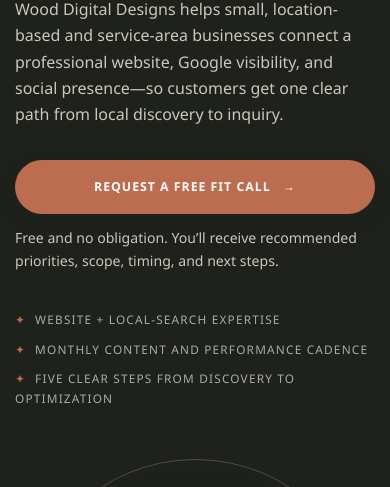
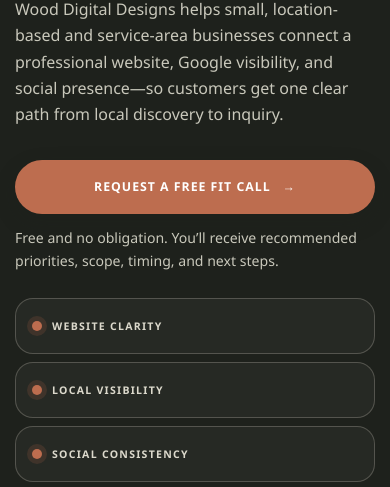
Before and after one commit to zachwood222/WoodDigitalDesigns, a website: page public/index.html in a window 390 px wide. Shown: the part 1099-1586 px from the top of the page. Drawn offline with Linux system fonts and the light colour scheme.

Commit message:
Add hero focus stats row

```diff
--- a/public/index.html
+++ b/public/index.html
@@ -37,7 +37,7 @@
     <section class="hero section">
       <div class="orb orb-one" aria-hidden="true"></div><div class="orb orb-two" aria-hidden="true"></div>
       <div class="container hero-grid">
-        <div class="hero-copy reveal"><p class="eyebrow">Connected digital growth for local businesses</p><h1>Websites and local search built to turn nearby attention into inquiries.</h1><p class="hero-text">Wood Digital Designs helps small, location-based and service-area businesses connect a professional website, Google visibility, and social presence—so customers get one clear path from local discovery to inquiry.</p><div class="button-row"><a class="button primary" href="#contact">Request a free fit call <span aria-hidden="true">→</span></a></div><p class="hero-reassurance">Free and no obligation. You’ll receive recommended priorities, scope, timing, and next steps.</p><ul class="hero-points"><li>Website + local-search expertise</li><li>Monthly content and performance cadence</li><li>Five clear steps from discovery to optimization</li></ul></div>
+        <div class="hero-copy reveal"><p class="eyebrow">Connected digital growth for local businesses</p><h1>Websites and local search built to turn nearby attention into inquiries.</h1><p class="hero-text">Wood Digital Designs helps small, location-based and service-area businesses connect a professional website, Google visibility, and social presence—so customers get one clear path from local discovery to inquiry.</p><div class="button-row"><a class="button primary" href="#contact">Request a free fit call <span aria-hidden="true">→</span></a></div><p class="hero-reassurance">Free and no obligation. You’ll receive recommended priorities, scope, timing, and next steps.</p><div class="hero-pulse" aria-label="Digital presence focus areas"><span><i aria-hidden="true"></i>Website clarity</span><span><i aria-hidden="true"></i>Local visibility</span><span><i aria-hidden="true"></i>Social consistency</span><span><i aria-hidden="true"></i>Inquiry path</span></div><ul class="hero-points"><li>Website + local-search expertise</li><li>Monthly content and performance cadence</li><li>Five clear steps from discovery to optimization</li></ul></div>
         <div class="hero-visual reveal" data-parallax="0.08"><span class="visual-label">Your connected digital presence</span><img src="/assets/wood-digital-designs-logo.webp" alt="Wood Digital Designs" width="1536" height="1536"><div class="orbit-card card-a">Social<br><strong>Stay visible</strong></div><div class="orbit-card card-b">Website<br><strong>Build trust</strong></div><div class="orbit-card card-c">Google<br><strong>Get found</strong></div></div>
       </div>
     </section>
--- a/public/styles.css
+++ b/public/styles.css
@@ -124,6 +124,9 @@ h4 { font-size: 0.74rem; letter-spacing: 0.16em; text-transform: uppercase; }
 .button.full { width: 100%; }
 .button.small { min-height: 44px; padding: 9px 18px; }
 .hero-reassurance { max-width: 520px; margin: 12px 0 0; color: #c9c8bb; font-size: 0.88rem; }
+.hero-pulse { display: grid; grid-template-columns: repeat(4, minmax(0, 1fr)); gap: 10px; max-width: 680px; margin-top: 26px; }
+.hero-pulse span { min-height: 70px; display: flex; align-items: center; gap: 10px; padding: 14px 16px; border: 1px solid var(--white-line); border-radius: 18px; background: rgba(251, 248, 240, 0.04); color: #dcd9cc; font-size: 0.66rem; font-weight: 900; letter-spacing: 0.12em; line-height: 1.35; text-transform: uppercase; }
+.hero-pulse i { flex: 0 0 auto; width: 10px; height: 10px; border-radius: 50%; background: var(--clay); box-shadow: 0 0 0 5px rgba(189, 109, 79, 0.16); }
 .hero-points { display: flex; flex-wrap: wrap; gap: 24px; margin: 38px 0 0; padding: 0; list-style: none; color: #aaaD9e; font-size: 0.74rem; letter-spacing: 0.1em; text-transform: uppercase; }
 .hero-points li::before { content: "✦"; margin-right: 9px; color: var(--clay); }
 .hero-visual {
@@ -318,6 +321,7 @@ footer { padding: 48px 0; background: var(--ink); color: var(--cream); }
   .menu-button { display: block; }
   .hero-grid, .finder-grid, .contact-grid, .proof-grid, .about-grid { grid-template-columns: 1fr; }
   .hero { padding-block: 75px; }
+  .hero-pulse { grid-template-columns: repeat(2, minmax(0, 1fr)); }
   .hero-visual { width: min(560px, 80%); margin: 30px auto; }
   .hero-visual .orbit-card { display: none; }
   .case-grid, .pricing-grid { grid-template-columns: 1fr; }
@@ -344,6 +348,8 @@ footer { padding: 48px 0; background: var(--ink); color: var(--cream); }
   .orbit-card { min-width: 105px; padding: 9px; font-size: 0.56rem; }
   .card-a { left: 0; }.card-b { right: 0; }
   .button-row .button { width: 100%; }
+  .hero-pulse { grid-template-columns: 1fr; gap: 8px; }
+  .hero-pulse span { min-height: 56px; }
   .hero-points { gap: 10px; }
   .trust-strip .container { min-height: 0; padding-block: 18px; flex-direction: column; gap: 4px; }
   .trust-strip span + span::before { display: none; }
```
